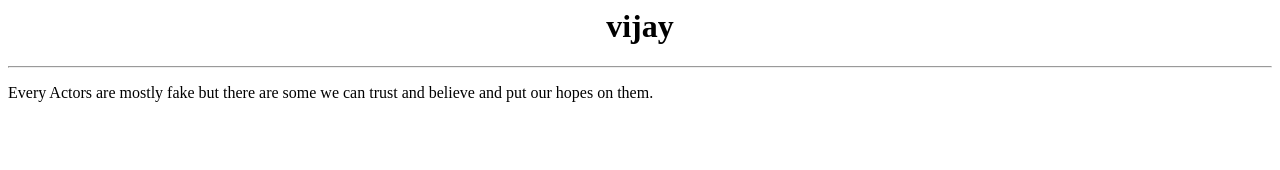
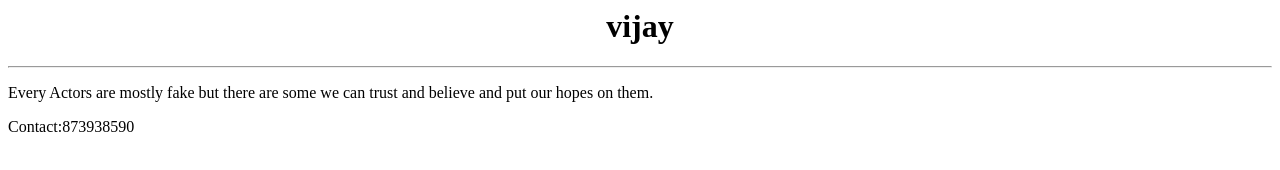
Before and after one commit to Divinelearner/ActorsareFake, a plain HTML site: page index.html in a window 1280 px wide. Drawn offline with Linux system fonts and the light colour scheme.

Commit message:
added a contact number

```diff
--- a/index.html
+++ b/index.html
@@ -3,3 +3,4 @@
 </center>
 <hr>
 <p>Every Actors are mostly fake but there are some we can trust and believe and put our hopes on them.</p>
+<p>Contact:873938590</p>
```
